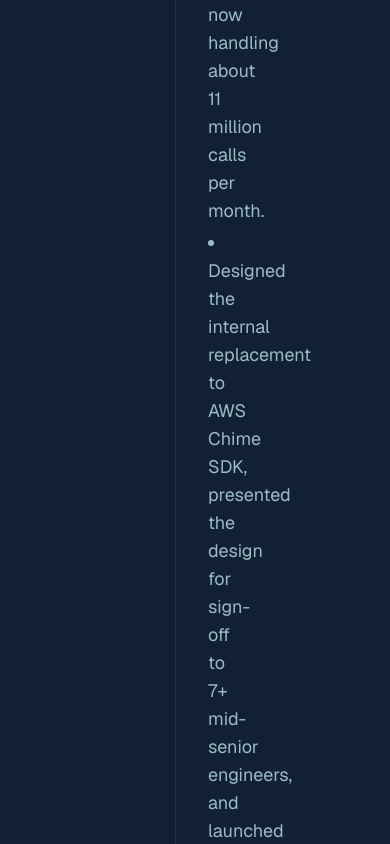
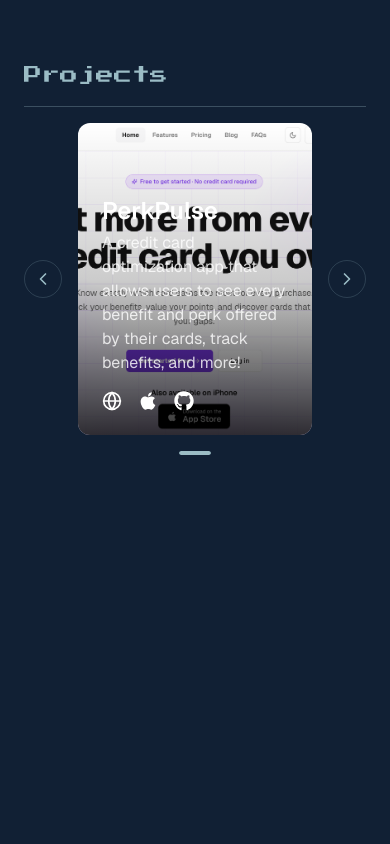
Before and after one commit to JoshuaFoate/portfolio-site, a Next.js app: page / in a window 390 px wide. Shown: the part 2540-3384 px from the top of the page. After the commit the page ends 3075 px from the top, so only its background shows below. Built offline with nearby package versions, Linux system fonts and the light colour scheme.

Commit message:
Mobile support for Experience and Projects section carosels

```diff
--- a/src/components/Experience.tsx
+++ b/src/components/Experience.tsx
@@ -45,8 +45,8 @@
   return (
     <section id="experience" className="px-6 max-w-5xl mx-auto py-20">
       <SectionHeading>Experience</SectionHeading>
-      <div className="flex gap-8">
-        <ul className="flex flex-col gap-1 shrink-0 w-38 border-r border-foreground/10">
+      <div className="flex flex-col md:flex-row gap-8">
+        <ul className="flex flex-col gap-1 shrink-0 w-full md:w-38 border-r border-foreground/10">
           {experience.map((item, index) => (
             <li key={item.title + item.company}>
               <button
@@ -62,7 +62,7 @@
             </li>
           ))}
         </ul>
-        <div className="flex-1 min-w-0 min-h-96 pr-50">
+        <div className="flex-1 min-w-0 min-h-96 pr-0 md:pr-50">
           <AnimatePresence mode="wait">
             <motion.div
               key={selected}
--- a/src/components/Projects.tsx
+++ b/src/components/Projects.tsx
@@ -40,7 +40,7 @@
           <ChevronLeft size={20} />
         </button>
 
-        <div className="relative flex-1 aspect-video overflow-hidden rounded-xl">
+        <div className="relative flex-1 aspect-[3/4] md:aspect-video overflow-hidden rounded-xl">
           <AnimatePresence mode="wait">
             <motion.div
               key={index}
```
